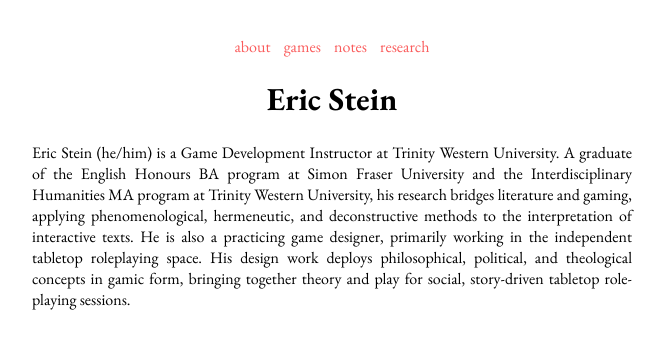
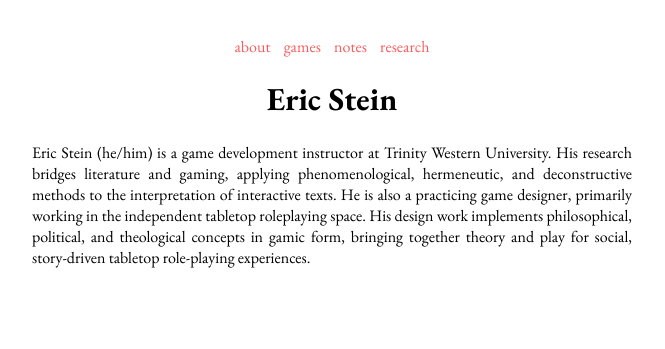
Before and after one commit to steinea/steinea.github.io, a Jekyll site: the page built from index.html, in a window 1280 px wide. Shown: the top 349 px of the page, without its empty margins (308-973 px from the left). Built offline with Jekyll 4.4.1, drawn with Linux system fonts in a browser that asks for light colours.

Commit message:
Updated bio

```diff
--- a/index.html
+++ b/index.html
@@ -4,5 +4,5 @@ title: Eric Stein
 ---
 
 <h1>Eric Stein</h1>
-<p>Eric Stein (he/him) is a Game Development Instructor at Trinity Western University. A graduate of the English Honours BA program at Simon Fraser University and the Interdisciplinary Humanities MA program at Trinity Western University, his research bridges literature and gaming, applying phenomenological, hermeneutic, and deconstructive methods to the interpretation of interactive texts. He is also a practicing game designer, primarily working in the independent tabletop roleplaying space. His design work deploys philosophical, political, and theological concepts in gamic form, bringing together theory and play for social, story-driven tabletop role-playing sessions.
+<p>Eric Stein (he/him) is a game development instructor at Trinity Western University. His research bridges literature and gaming, applying phenomenological, hermeneutic, and deconstructive methods to the interpretation of interactive texts. He is also a practicing game designer, primarily working in the independent tabletop roleplaying space. His design work implements philosophical, political, and theological concepts in gamic form, bringing together theory and play for social, story-driven tabletop role-playing experiences.
 </p>
```
